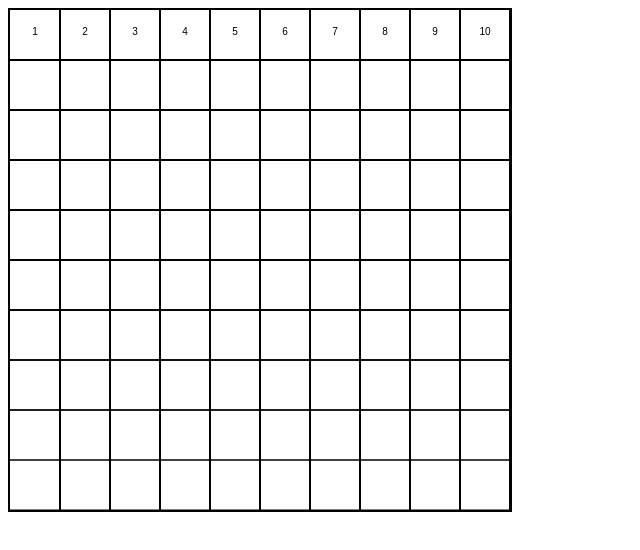
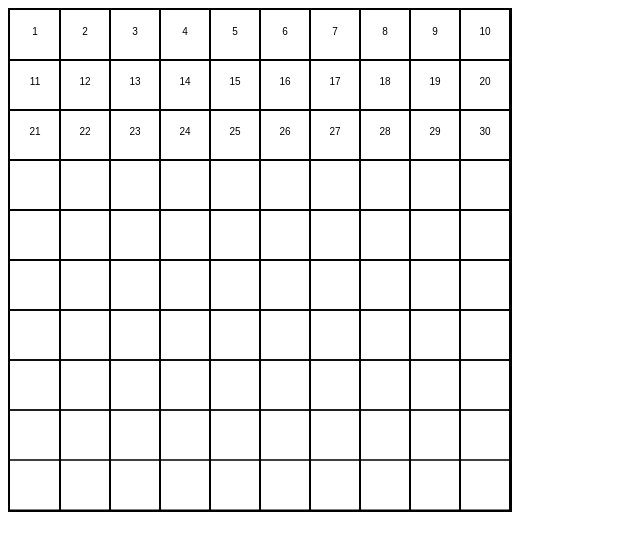
Before and after one commit to machinacyfrowa/snakesandladders, a plain HTML site: page index.html in a window 1280 px wide. Shown: the whole page, without its empty margins (0-640 px from the left). Drawn offline with Linux system fonts and the light colour scheme.

Commit message:
Update index.html

```diff
--- a/index.html
+++ b/index.html
@@ -28,6 +28,12 @@
         for(var i = 1 ; i <= 10 ; i++) {
             ctx.fillText(i, i*50 - 25, 25);
         }
+        for(var i = 11 ; i <= 20 ; i++) {
+            ctx.fillText(i, (i - 10) *50 - 25, 75);
+        }
+        for(var i = 21 ; i <= 30 ; i++) {
+            ctx.fillText(i, (i - 20) *50 - 25, 125);
+        }
     </script>
 </body>
 </html>
```
